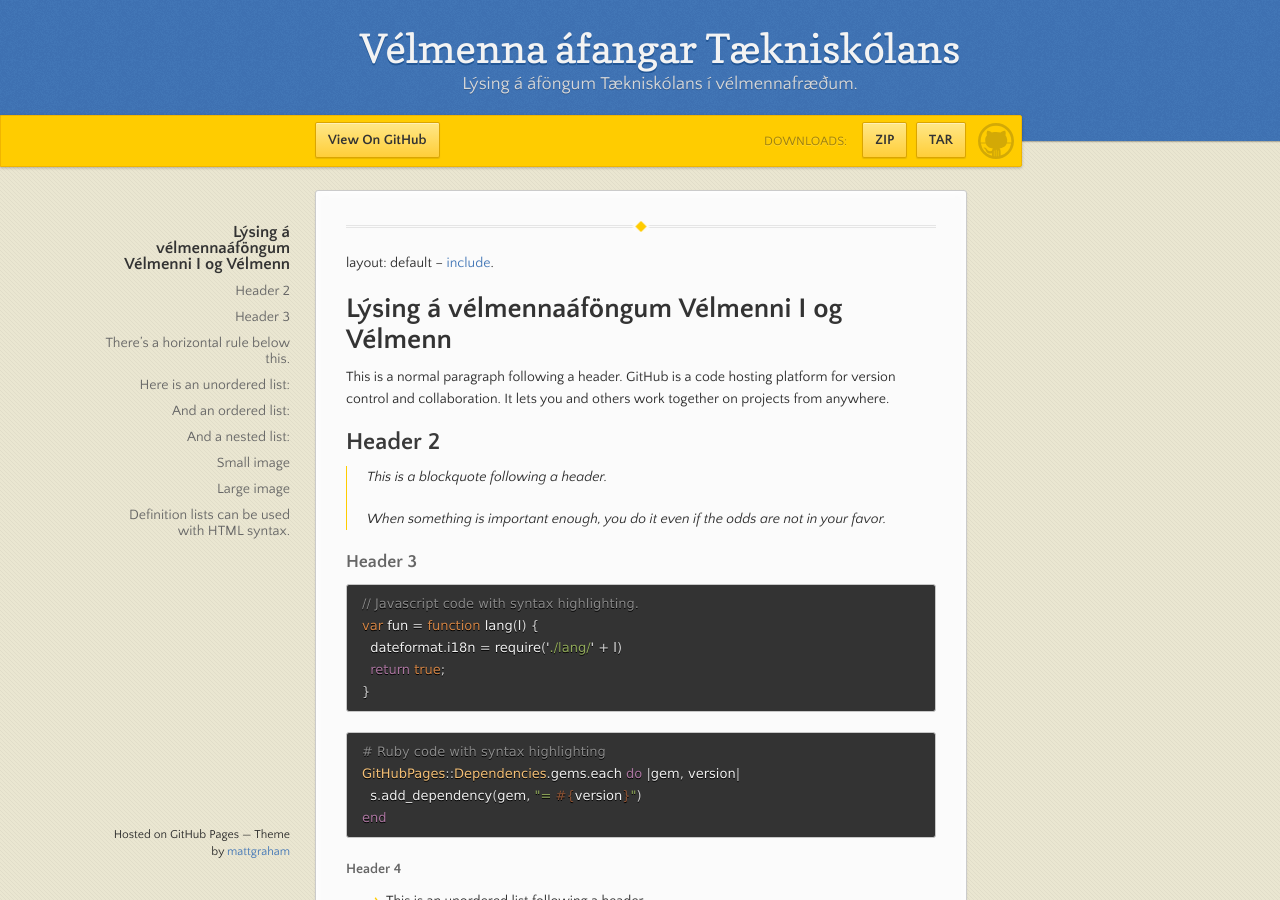
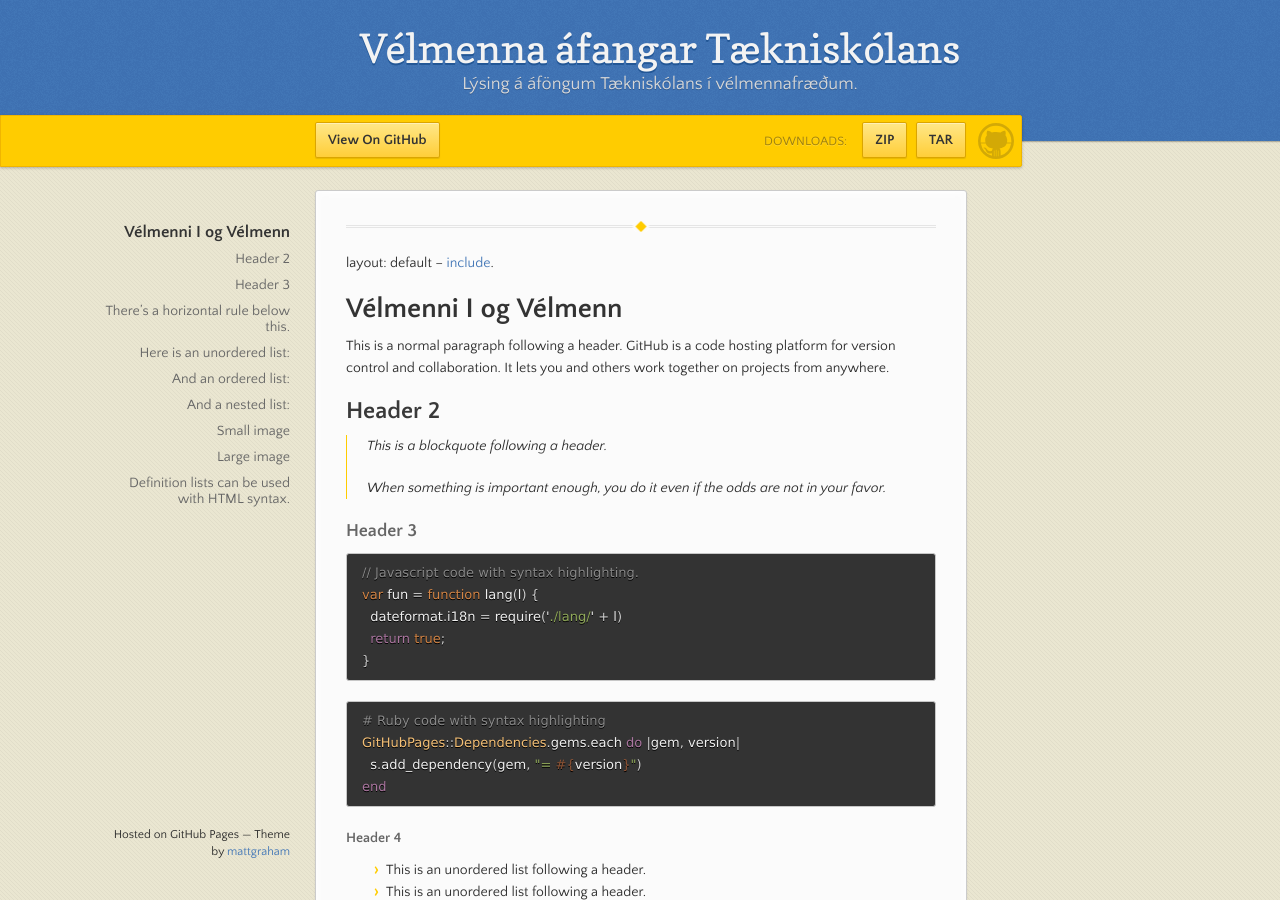
Before and after one commit to eirben/eirben.github.io, a Jekyll site: the page built from index.md, in a window 1280 px wide and 900 px high. Built offline with Jekyll 4.4.1, drawn with Linux system fonts in a browser that asks for light colours; our own code applies the rules of GitHub Pages for plain Markdown files.

Commit message:
Breytti index.md

```diff
--- a/index.md
+++ b/index.md
@@ -3,7 +3,7 @@ layout: default
 --
 [include](File:./README.md).
 
-# Lýsing á vélmennaáföngum Vélmenni I og Vélmenn
+# Vélmenni I og Vélmenn
 
 This is a normal paragraph following a header. GitHub is a code hosting platform for version control and collaboration. It lets you and others work together on projects from anywhere.
 
```
